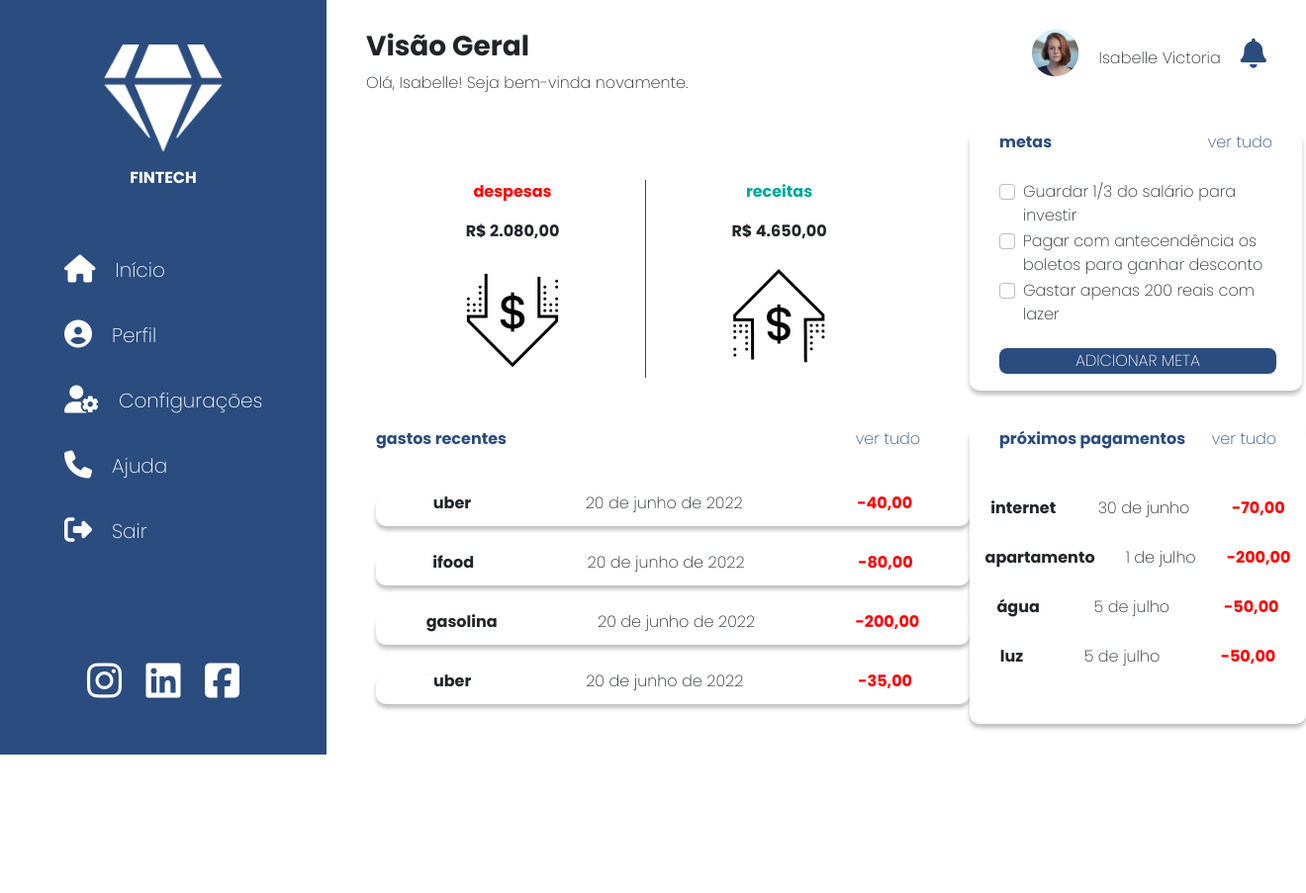
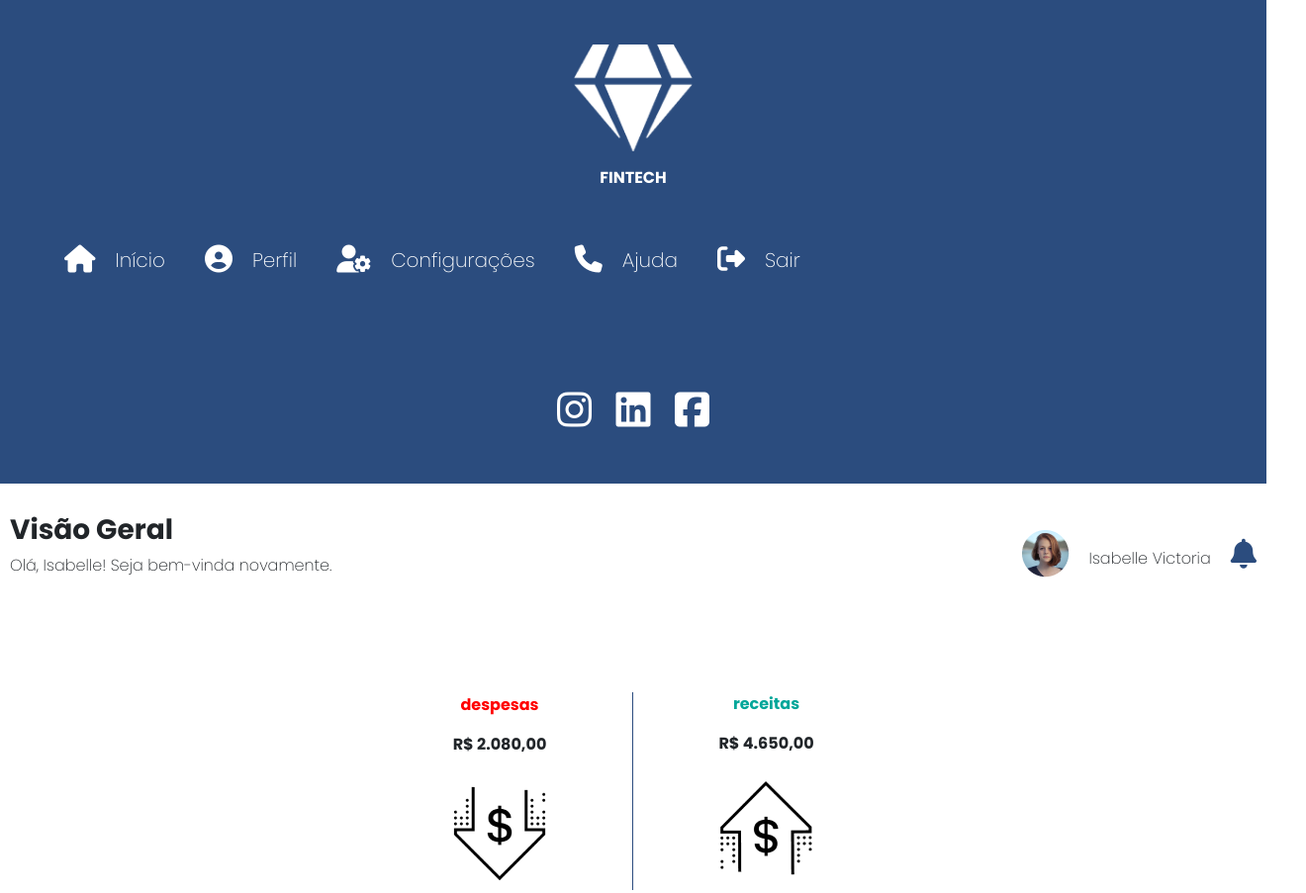
Before and after one commit to isabvictoriaps/fiap-ads, a plain HTML site: page TelasFintech/dashboard.html in a window 1280 px wide. Shown: the top 903 px of the page at 99% size, 1320 px wide, since content can reach past the window. Before the commit the page ends 800 px from the top, so only its background shows below. Drawn offline with nearby package versions, Linux system fonts and the light colour scheme.

Commit message:
arrumando dashboard

```diff
--- a/TelasFintech/css/dashboard.css
+++ b/TelasFintech/css/dashboard.css
@@ -212,7 +212,62 @@ section {
 
 .pagamentos-item{
     display: flex;
-    justify-content: space-around;
-    margin: 10px 0;
+    justify-content: space-between;
+    padding: 5px 20px;
     text-align: start;
 }
+
+
+
+
+@media only screen and (max-device-width: 940px) {
+    body{
+        flex-direction: column;
+    }
+
+    aside{
+        width: 100%;
+    }
+
+    .div-links{
+        display: flex;
+        flex-direction: row;
+        margin-top: 20px;
+    }
+
+    .bem-vindo{
+        align-items: center;
+        padding: 30px 10px 20px 10px;
+    }
+
+    .dinheiro-meta{
+        flex-direction: column;
+        justify-content: center;
+        align-items: center;
+        margin: 30px 0px;
+    }
+
+    .gastos-pagamentos{
+        flex-direction: column;
+        justify-content: center;
+        align-items: center;
+        width: 100%;
+        margin: 30px 0px;
+    }
+
+    .metas{
+        width: 80%;
+        display: flex;
+        flex-direction: column;
+        justify-content: center;
+        align-items: center;
+    }
+
+    .gastos{
+        width: 100%;
+    }
+
+    .gastos-recentes{
+        width: 100%;
+    }
+}
--- a/TelasFintech/dashboard.html
+++ b/TelasFintech/dashboard.html
@@ -138,7 +138,7 @@
             </div>
             <div class="pagamentos">
                 <div class="nome-metas">
-                    <p>próximos pagamentos</p>
+                    <p>pagamentos</p>
                     <a href="">ver tudo</a>
                 </div>
                 <div class="itens-pagamento">
@@ -148,7 +148,7 @@
                         <p class="valor-gasto">-70,00</p>
                     </div>
                     <div class="pagamentos-item">
-                        <p><b>apartamento</b></p>
+                        <p><b>apart.</b></p>
                         <p>1 de julho</p>
                         <p class="valor-gasto">-200,00</p>
                     </div>
```
